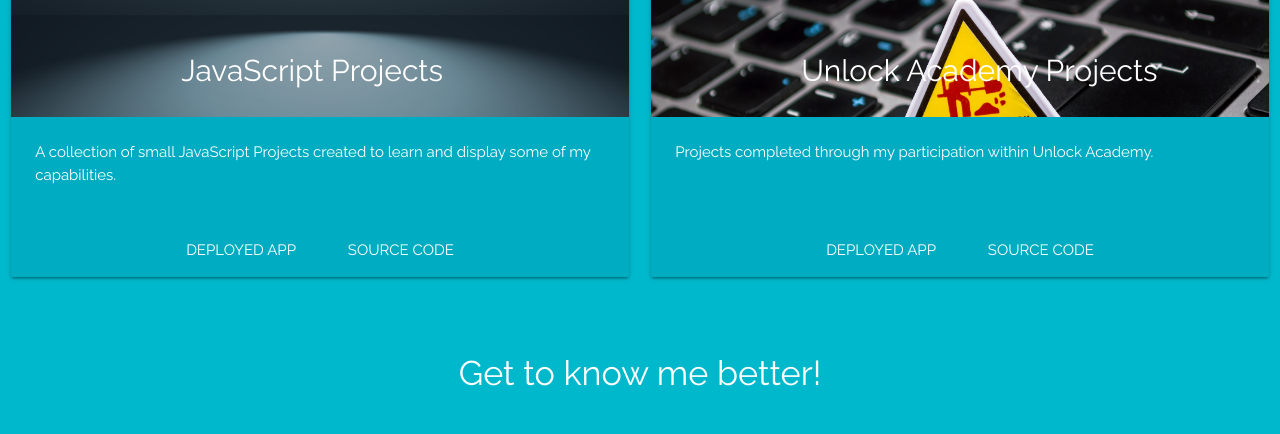
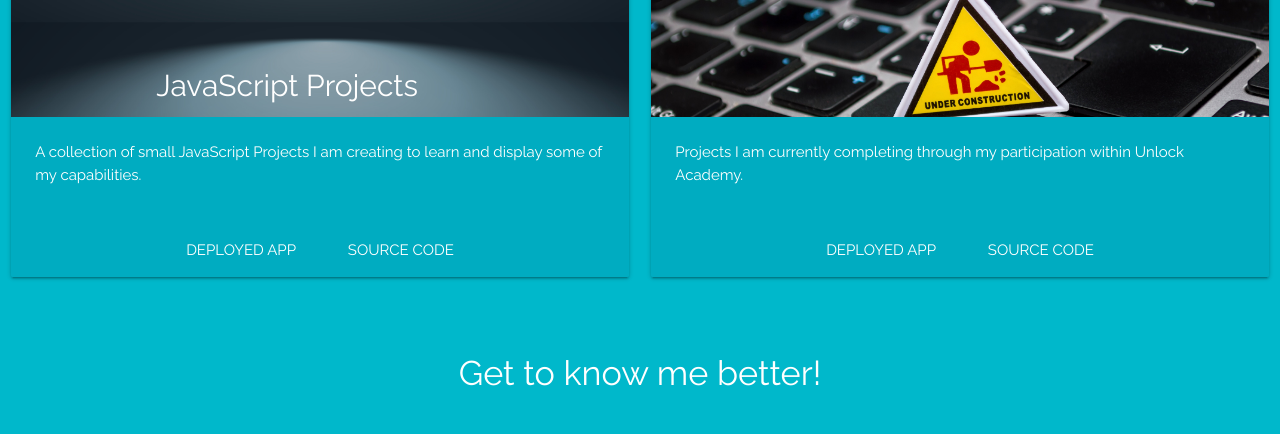
Before and after one commit to CodeMeKathy/CodeMeKathy.github.io, a plain HTML site: page index.html in a window 1280 px wide. Shown: the part 2817-3251 px from the top of the page. Drawn offline with nearby package versions, Linux system fonts and the light colour scheme.

Commit message:
Updated page layout and styling for small devices.

```diff
--- a/index.html
+++ b/index.html
@@ -172,7 +172,7 @@
               <span class="card-title project3" style="color: #fff" id="p5Title">JavaScript Projects</span>
             </div>
             <div class="card-content white-text">
-              <p> A collection of small JavaScript Projects created to learn and display some of my capabilities.</p>
+              <p> A collection of small JavaScript Projects I am creating to learn and display some of my capabilities.</p>
             </div>
             <div class="card-action center">
               <a href="https://KathyLambert.me/JSTut" style="color: #fff">Deployed App</a>
@@ -187,7 +187,7 @@
               <span class="card-title" style="color: #fff" id="p6Title">Unlock Academy Projects</span>
             </div>
             <div class="card-content white-text">
-              <p> Projects completed through my participation within Unlock Academy.</p>
+              <p> Projects I am currently completing through my participation within Unlock Academy.</p>
             </div>
             <div class="card-action center">
                 <a href="https://KathyLambert.me/Unlock-Academy" style="color: #fff">Deployed App</a>
--- a/portfolio.css
+++ b/portfolio.css
@@ -99,11 +99,21 @@
 }
 
 #p5Title {
-  padding-left: 170px !important;
+  padding-left: 145px !important;
+  margin-bottom: -15px !important;
+}
+
+#p5Pic {
+  height: 650px !important;
 }
 
 #p6Title {
-  padding-left: 150px !important;
+  padding-left: 110px !important;
+  margin-bottom: 120px !important;
+}
+
+#p6Pic {
+  height: 370px !important;
 }
 
 
```
